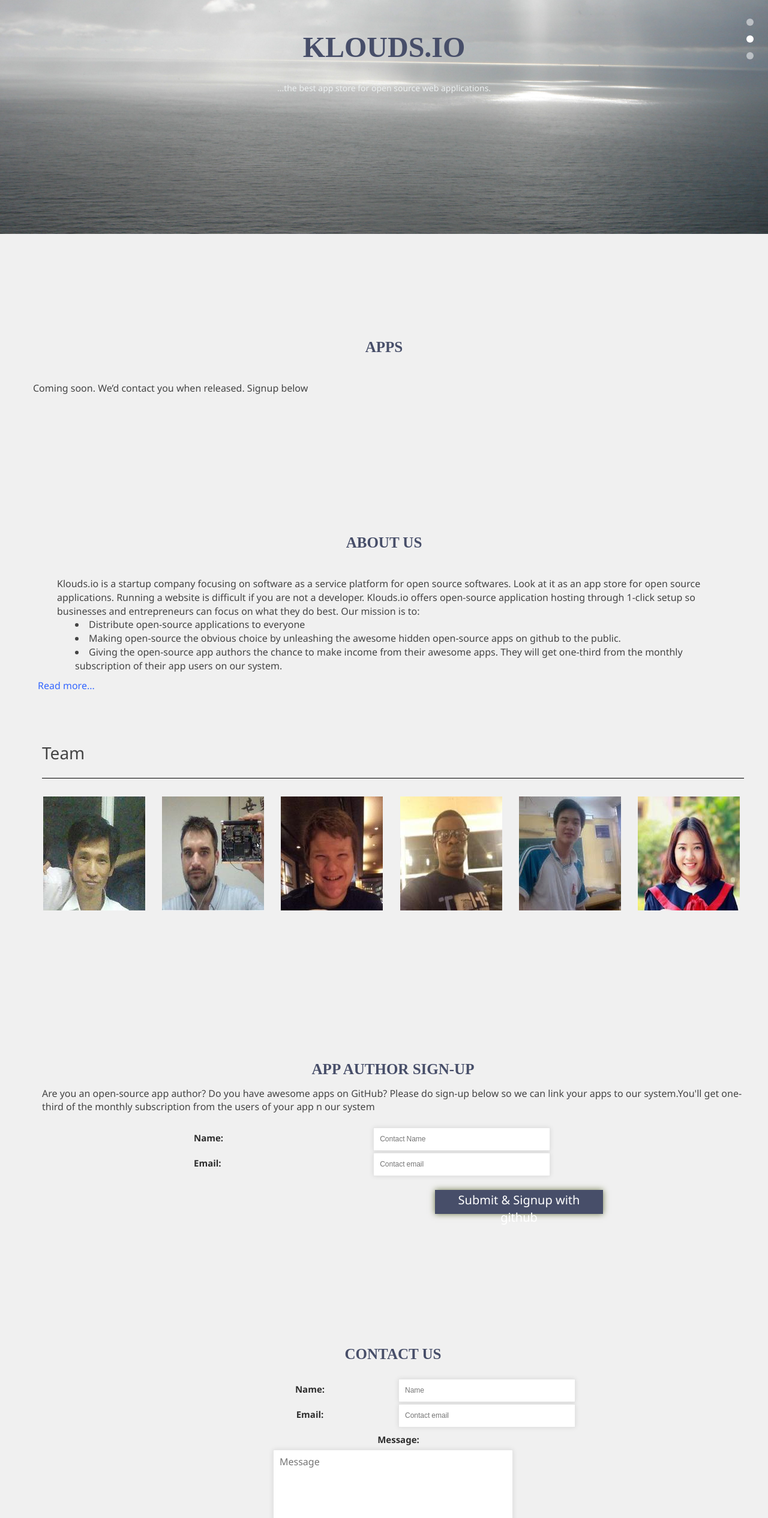
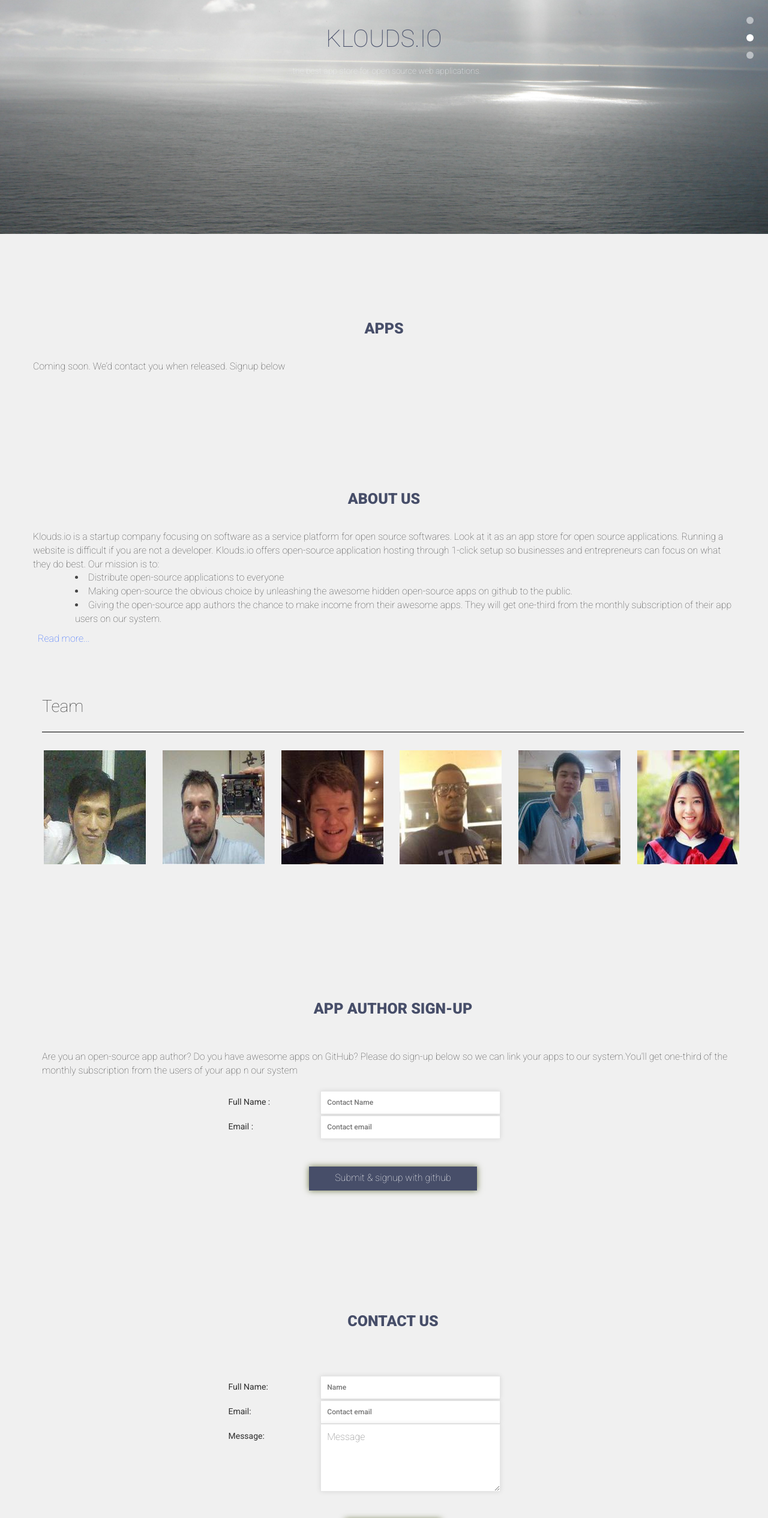
Before and after one commit to babatundeOS/babatundeos.github.io, a website: page index.html in a window 1280 px wide. Shown: the part 240-2771 px from the top of the page at 60% size. Drawn offline with nearby package versions, Linux system fonts and the light colour scheme.

Commit message:
2:25PM commit from home

```diff
--- a/css/style.css
+++ b/css/style.css
@@ -10,12 +10,13 @@
 #example1 { width: 550px; }
 header.major {
   text-align: center;
-  font-family: 'Segoe UI Light', Segoe UI;
+  font-family: 'Roboto';
+  font-weight: 200;
 }
 
   header.major h2 {
-    font-size: 3em;
-    font-family: 'Segoe UI Light';
+    font-family: 'Roboto';
+    font-weight: 200;
   }
 
   header.major p {
@@ -25,31 +26,32 @@
 /* ===========================
    ======= Body style ========
    =========================== */
+ html, body {
+   	width: 100%;
+   	height: 100%;
+   	font-family: 'Roboto';
+    font-weight: 200;
+    font-size: 1em;
+   	color: #444;
+   	-webkit-font-smoothing: antialiased;
+   	background: #f0f0f0;
+     text-align: left;
 
-body {
-	font-family: 'Segoe UI Light', Segoe UI;
-  font-size: 1.25em;
-  transition: background 1s ease;
-   background: #3498db;
-   text-align: left;
+ }
 
-	/*padding: 50px 100px;
-	font-size: 13px;
-	font-style: Verdana, Tahoma, sans-serif;*/
-}
 
 h2 {
-	font-size: 1.75em;
-  line-height: 1.5em;
 	/*margin-bottom: 20px;*/
 	color: #474E69;
-  font-family: 'Segoe UI Light';
+  font-family: 'Roboto';
+  font-weight: 400;
 }
 
 h3 {
   font-size: 1.75em;
   line-height: 1.5em;
-  font-family: 'Segoe UI Light', Segoe UI;
+  font-family: 'Roboto';
+  font-weight: 200;
 }
 
 .button {
@@ -62,13 +64,13 @@
   border: 2px solid #474E69;
   color: #fff;
   display: inline-block;
-  font-size: 1.25em;
+  font-size: 1em;
   margin: auto;
-
   text-decoration: none;
   transition: all 0.1s ease;
-  width: 140px;
+  width: 160px;
   height: 40px;
+  text-align: center;
 }
 
 /* ===========================
@@ -78,21 +80,11 @@
 input, textarea {
 	padding: 10px;
 	border: 1px solid #E5E5E5;
-	width: 400px;
+	width: 1000px;
 	color: #999999;
 	box-shadow: rgba(0, 0, 0, 0.1) 0px 0px 8px;
 	-moz-box-shadow: rgba(0, 0, 0, 0.1) 0px 0px 8px;
 	-webkit-box-shadow: rgba(0, 0, 0, 0.1) 0px 0px 8px;
-}
-
-textarea {
-  display: inline;
-  margin-left: auto;
-  margin-right: auto;
-	width: 400px;
-	height: 150px;
-	max-width: 600px;
-	line-height: 18px;
 }
 
 
@@ -118,7 +110,6 @@
    =========================== */
 
 .submit input {
-
 	-moz-transition: all 0.1s ease;
   -ms-transition: all 0.1s ease;
   -o-transition: all 0.1s ease;
@@ -168,17 +159,6 @@
 
 /* Basics */
 
-html, body {
-	width: 100%;
-	height: 100%;
-	font-family: 'Segoe UI Light', Segoe UI;
-  font-size: 1em;
-	color: #444;
-	-webkit-font-smoothing: antialiased;
-	background: #f0f0f0;
-  text-align: left;
-
-}
 
 #container {
 	position: fixed;
@@ -396,12 +376,19 @@
 label, input {
     display: inline-block;
     vertical-align: baseline;
-    width: 295px;
+    font-family: 'roboto';
+    font-weight: 500;
+}
+
+input, textarea{
+  width: 300px;
 }
 
 label {
     color: #2D2D2D;
-    font-size: 15px;
+    font-family: 'roboto';
+    font-weight: 400;
+    width: 150px;
 }
 
 form, input {
@@ -411,7 +398,7 @@
 }
 
 form {
-    width: 700px;
+    width: 50%;
 }
 
 
--- a/index.html
+++ b/index.html
@@ -10,7 +10,8 @@
   <meta name="author" content="Ohidul">
   <meta name="keyword" content="html, css, bootstrap, job-board">
   <meta name="viewport" content="width=device-width, initial-scale=1">
-  <link href='http://fonts.googleapis.com/css?family=Open+Sans:400,300,700,800' rel='stylesheet' type='text/css'>
+  <link href='https://fonts.googleapis.com/css?family=Roboto:400,700,500,100,300,900,900italic,100italic,300italic,400italic,500italic,700italic'
+        rel='stylesheet' type='text/css'>
   <!-- Place favicon.ico and apple-touch-icon.png in the root directory -->
   <link rel="shortcut icon" href="favicon.ico" type="image/x-icon">
   <link rel="icon" href="favicon.ico" type="image/x-icon">
@@ -39,8 +40,18 @@
   <link rel="stylesheet" href="css/animate.css">
   <!-- <link rel="stylesheet" href="css/styles.css"> -->
 
-
-
+  <!-- Copied from below -->
+  <script src="http://ajax.googleapis.com/ajax/libs/jquery/1.10.2/jquery.min.js"></script>
+  <script>
+  window.jQuery || document.write('<script src="js/vendor/jquery-1.10.2.min.js"><\/script>')
+  </script>
+  <script src="js/bootstrap.min.js"></script>
+  <script src="js/owl.carousel.min.js"></script>
+  <script src="js/wow.js"></script>
+  <script src="js/main.js"></script>
+  <script scr="js/jquery.scrollie.min_1.js"></script>
+  <script src="js/jquery.scrolly.min.js"></script>
+  <script src="js/jquery.scrollzer.min.js"></script>
 
 
 <title>CSS Contact Form</title>
@@ -113,24 +124,17 @@
   <div class="content-area" id="app">
     <div class="container">
       <div class="row page-title text-center wow zoomInDown" data-wow-delay="1s">
-        <h2><br></h2>
-        <h2><br></h2>
-        <h2></h2>
-        <h2></h2>
-          <h2></h2>
+          <br/><br/><br/>
           <h2>Apps</h2>
           <p></p>
         <br>
-        <div style="text-align: left">Coming soon. We’d contact you when released. Signup below</p>
+        <div style="text-align: left">Coming soon. We’d contact you when released. Signup below</div>
           <h2><br></h2>
+        </div>
       </div>
     </div>
-  </div>
 
     <div class="row how-it-work text-center">
-
-
-
       <div class="content-area" id="about">
         <div class="container">
           <div class="row page-title text-center wow zoomInDown" data-wow-delay="1s">
@@ -140,11 +144,10 @@
             <p></p>
           </p>
           <br> <div style="text-align: left">
-              <ul class="inside-list">
                 Klouds.io is a startup company focusing on software as a service platform for open source softwares.
                 Look at it as an app store for open source applications. Running a website is difficult if you are not a developer.
                 Klouds.io offers open-source application hosting through 1-click setup so businesses and entrepreneurs can focus on what they do best. Our mission is to:
-
+              <ul class="inside-list">
                 <li>Distribute open-source applications to everyone</li>
                 <li>Making open-source the obvious choice by unleashing the awesome hidden open-source apps on github to the public. </li>
                 <li>Giving the open-source app authors the chance to make income from their awesome apps.
@@ -161,7 +164,7 @@
                     Klouds.io is here to put your troubles away and make things easier.
                     We present you with those open source apps that are needed for your business and also allow you to launch and start using them with just a click of a button; no configuration needed.
                   <h3>Who we are (to open source developers) </h3>
-                    Klouds.io is a money as a service platform for all your open source apps.
+                    Klouds.io is a monetization as a service platform for all your open source apps.
                     Though open source apps can be taken, used, sold by anyone even without the consent of the app developer(s), but here at Klouds, we want to change that.
                     We would host the open source apps with the approval of the authors and the authors will also get ⅓ of the subscription paid by the users of their apps on our system.
                     We appreciate the effort you have put into developing your apps, so we want to compensate that by giving you ⅓ of what the users of your app pays.
@@ -257,7 +260,7 @@
                 <h2><br /></h2>
 
                 <h2>App Author Sign-Up</h2>
-
+                <br/><br/>
                 <div style="text-align: left">
                   Are you an open-source app author? Do you have awesome apps on GitHub? Please
                   do sign-up below so we can link your apps to our system.You'll get one-third of
@@ -265,71 +268,57 @@
 
 
                   <form id="author" action="#">
-                    <label for="name">
-                      Name:
-                    </label>
+                    <label for="name"> Full Name : </label>
                     <input id="author-name" type="text" placeholder="Contact Name" required>
 
-                    <label for="email">
-                      Email:
-                    </label>
+                    <label for="email"> Email : </label>
                     <input id="author-email" type="text" placeholder="Contact email" required>
                     <!--
                     <label for="textarea">Apps on GitHub: </label>
                     <textarea id="author-apps" class="comments" style="margin-left:45% display: inline" required></textarea>
                   -->
+                  </div>
                     <br/><br/>
-                    <button id="author-submit" class="button" style="width: 280px; float: right" type="button">Submit & Signup with github</button>
-
+                    <button id="author-submit" class="button" style="width: 280px;" >Submit & signup with github</button>
                     <!-- <button id="github-submit" class="button" style="width: 280px; float: right " type="button">Submit & Signup with github</button> -->
                   </form>
 
-                </div>
+
               </div>
             </div>
           </div>
 
           <br/><br/><br/><br/>
 
-            <div class="content-area" id="contact">
+            <div class="content-area" >
               <div class="content-area">
                 <div class="container">
                   <div class="row page-title text-center wow zoomInDown" data-wow-delay="1s">
                     <h2><br /></h2>
                     <h2>Contact us</h2>
-                    <form>
-                      <label for="contact-name">Name:</label><input type="text" id="contact-name" placeholder="Name" required/>
-                      <label for="contact-email">Email:</label><input type="email" id="contact-email" placeholder="Contact email" required />
+                    <br/><br/>
+                    <div style="text-align: left">
+                    <form id="contact" action="/contact" method="post" role="form" name="contact">
+                      <label for="contact-name">Full Name:</label>
+                      <input type="text" id="contact-name" placeholder="Name" required/>
+                      <label for="contact-email">Email:</label>
+                      <input type="email" id="contact-email" placeholder="Contact email" required />
                       <label for="contact-message">Message:</label>
-
-                      <textarea id="contact-message" rows="4" cols="50" placeholder="Message" required></textarea>
-
+                      <textarea id="contact-message" rows="4" cols="10" placeholder="Message" required></textarea>
+                    </div>
+                      <br/><br/>
+                      <button class="button" type="sendmessage">Send Message</button>
                     </form>
                   </div>
 
-                    <form id="contact" action="/contact" method="post" class="form" role="form" name="contact"></form>
-                    <div><button class="button" type="sendmessage">SendMessage</button> </div>
-                      <div>
-                        <div class="row how-it-work text-center"></div>
-                      </div>
+                  <br/><br/><br/><br/>
                       <div class="footer-area">
                         <!-- <div class="container"> -->
-                          <p style="text-align:right">(C) Webstie, All rights reserved.           Web Designed by Klouds.</p>
-
-                        </div>
+                        <br/>
+                          <p style="text-align:right">(C) Klouds, All rights reserved.           Website designed by Klouds.</p>
                       </div>
                     </div>
                   </div>
-      <script src="http://ajax.googleapis.com/ajax/libs/jquery/1.10.2/jquery.min.js"></script>
-      <script>
-      window.jQuery || document.write('<script src="js/vendor/jquery-1.10.2.min.js"><\/script>')
-      </script>
-      <script src="js/bootstrap.min.js"></script>
-      <script src="js/owl.carousel.min.js"></script>
-      <script src="js/wow.js"></script>
-      <script src="js/main.js"></script>
-      <script scr="js/jquery.scrollie.min_1.js"></script>
-      <script src="js/jquery.scrolly.min.js"></script>
-      <script src="js/jquery.scrollzer.min.js"></script>
+              </div>
   </body>
 </html>
```
